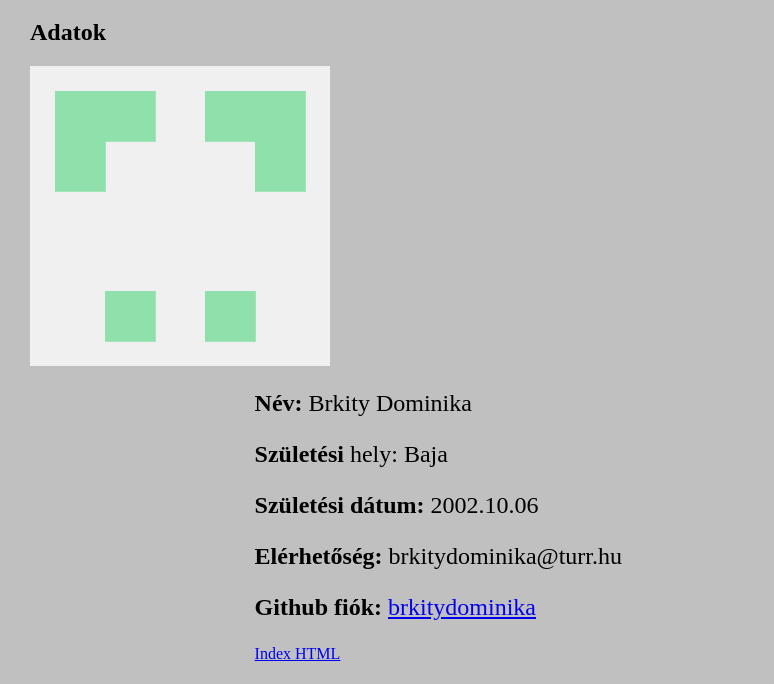
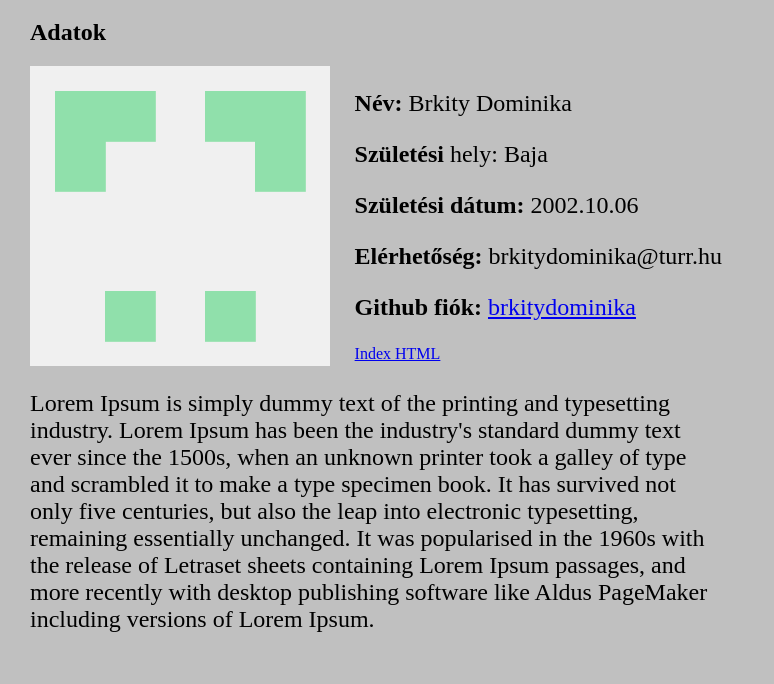
Before and after one commit to zamboilles21/HTML2021, a plain HTML site: page brkitydominika.html in a window 1280 px wide. Shown: the part 61-745 px from the top of the page, without its empty margins (0-774 px from the left). Drawn offline with Linux system fonts and the light colour scheme.

Commit message:
változás2

```diff
--- a/brkitydominika.css
+++ b/brkitydominika.css
@@ -24,7 +24,7 @@ img
 div
 {
     float: right;
-    margin-right: 650px;
+    margin-right: 550px;
 }
 
 p
```
